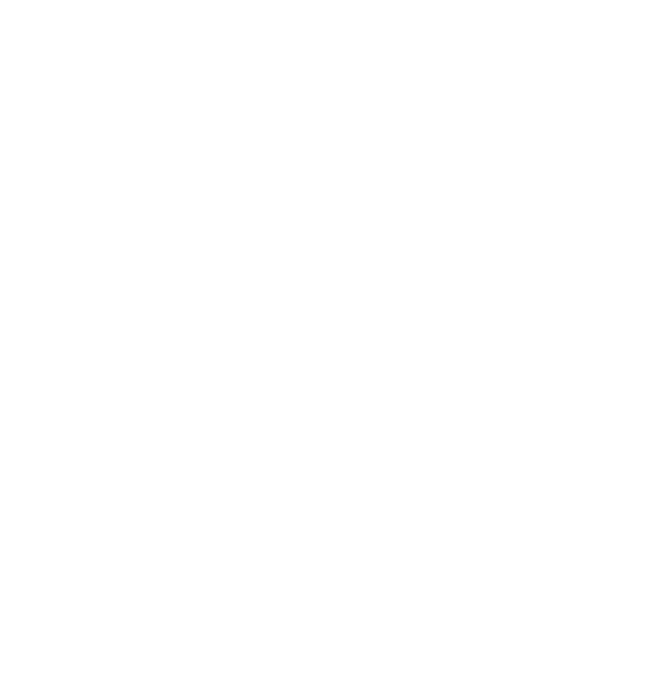
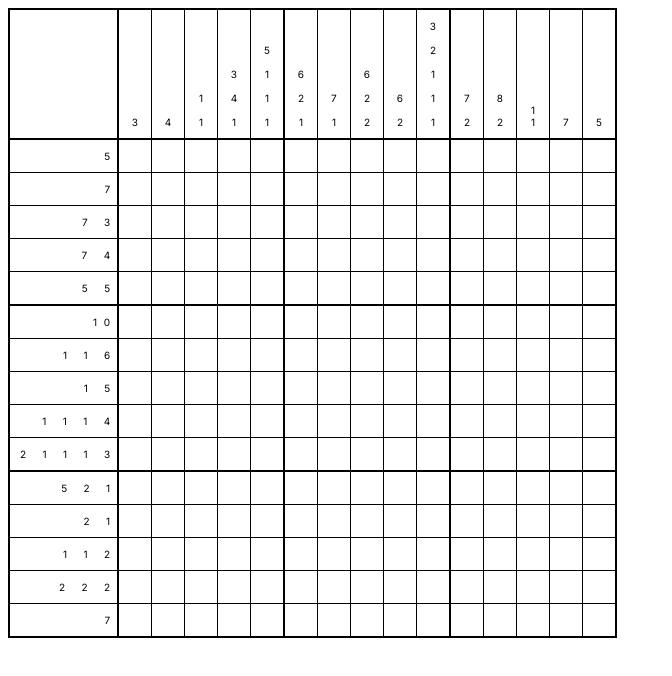
Before and after one commit to asfound/nonograms, a website built with Vite: page nonograms/index.html in a window 1280 px wide. Shown: the whole page, without its empty margins (0-672 px from the left). Built offline with nearby package versions, Linux system fonts and the light colour scheme.

Commit message:
feat: add puzzle board generation

```diff
--- a/nonograms/src/app/app.js
+++ b/nonograms/src/app/app.js
@@ -1,5 +1,27 @@
+import createPuzzleBoard from '@/components/game/puzzle/puzzleBoard';
+
+const matrix = [
+  [0, 0, 0, 0, 1, 1, 1, 1, 1, 0, 0, 0, 0, 0, 0],
+  [0, 0, 0, 1, 1, 1, 1, 1, 1, 1, 0, 0, 0, 0, 0],
+  [0, 0, 0, 1, 1, 1, 1, 1, 1, 1, 0, 1, 1, 1, 0],
+  [0, 0, 0, 1, 1, 1, 1, 1, 1, 1, 0, 1, 1, 1, 1],
+  [0, 0, 0, 0, 1, 1, 1, 1, 1, 0, 1, 1, 1, 1, 1],
+  [0, 0, 0, 0, 0, 1, 1, 1, 1, 1, 1, 1, 1, 1, 1],
+  [0, 0, 0, 0, 1, 0, 1, 0, 0, 1, 1, 1, 1, 1, 1],
+  [0, 0, 0, 1, 0, 0, 0, 0, 0, 0, 1, 1, 1, 1, 1],
+  [0, 0, 0, 1, 0, 1, 0, 1, 0, 0, 1, 1, 1, 1, 0],
+  [1, 1, 0, 1, 0, 1, 0, 1, 0, 0, 1, 1, 1, 0, 0],
+  [1, 1, 1, 1, 1, 0, 0, 0, 0, 1, 1, 0, 1, 0, 0],
+  [1, 1, 0, 0, 0, 0, 0, 0, 0, 0, 0, 0, 1, 0, 0],
+  [0, 1, 0, 0, 0, 0, 0, 0, 0, 1, 0, 1, 1, 0, 0],
+  [0, 0, 1, 1, 0, 0, 0, 1, 1, 0, 1, 1, 0, 0, 0],
+  [0, 0, 0, 0, 1, 1, 1, 1, 1, 1, 1, 0, 0, 0, 0],
+];
+
 function initApp() {
-  console.log('test app')
+  const puzzle = createPuzzleBoard(matrix);
+  document.body.appendChild(puzzle);
+  console.log('test app');
 }
 
 export default initApp;
--- /dev/null
+++ b/nonograms/src/components/game/gameUtils.js
@@ -0,0 +1,59 @@
+/**
+ * @param {number[][]} matrix
+ * @returns {number[][]}
+ */
+export function calculateTopHints(matrix) {
+  const hints = [];
+
+  for (let col = 0; col < matrix[0].length; col += 1) {
+    const colHints = [];
+    let count = 0;
+
+    matrix.forEach((row) => {
+      if (row[col] === 1) {
+        count += 1;
+      } else if (count > 0) {
+        colHints.push(count);
+        count = 0;
+      }
+    });
+
+    if (count > 0) {
+      colHints.push(count);
+    }
+
+    hints.push(colHints);
+  }
+
+  return hints;
+}
+
+/**
+ * @param {number[][]} matrix
+ * @returns {number[][]}
+ */
+export function calculateSideHints(matrix) {
+  /** @type {number[][]}  */
+  const hints = [];
+
+  matrix.forEach((row) => {
+    let count = 0;
+    const rowHints = [];
+    row.forEach((value) => {
+      if (value === 1) {
+        count += 1;
+      } else if (count > 0) {
+        rowHints.push(count);
+        count = 0;
+      }
+    });
+
+    if (count > 0) {
+      rowHints.push(count);
+    }
+
+    hints.push(rowHints);
+  });
+
+  return hints;
+}
--- /dev/null
+++ b/nonograms/src/components/game/puzzle/puzzleBoard.js
@@ -0,0 +1,66 @@
+import {
+  calculateSideHints,
+  calculateTopHints,
+} from '@/components/game/gameUtils';
+import { div, table, thead, tbody, tr, th, td } from '@/utils/createElement';
+
+import styles from './puzzleBoard.module.css';
+
+/**
+ * @param {number[][]} matrix
+ */
+function createPuzzleBoard(matrix) {
+  const puzzleBoard = div({
+    className: styles.board,
+  });
+
+  const tableElement = table({});
+
+  const tableHeadElement = thead({});
+  const tableHeadRowElement = tr({});
+  const tableHeaderElement = th({});
+
+  tableHeadRowElement.appendChild(tableHeaderElement);
+  tableHeadElement.appendChild(tableHeadRowElement);
+
+  const topHints = calculateTopHints(matrix);
+  const sideHints = calculateSideHints(matrix);
+
+  const topRowElement = tr({});
+  const corner = td({});
+  topRowElement.appendChild(corner);
+
+  const tableBody = tbody({});
+  tableBody.appendChild(topRowElement);
+
+  topHints.forEach((hint) => {
+    const tdElement = td({
+      innerText: hint.join(' '),
+    });
+
+    topRowElement.appendChild(tdElement);
+  });
+
+  const rows = matrix.map((row, index) => {
+    const rowElement = tr({});
+    const hintElement = td({
+      innerText: sideHints[index].join(' '),
+    });
+
+    const cells = row.map(() => {
+      const cellElement = td({});
+      return cellElement;
+    });
+
+    rowElement.append(hintElement, ...cells);
+    return rowElement;
+  });
+
+  tableBody.append(...rows);
+  tableElement.append(tableHeadElement, tableBody);
+  puzzleBoard.appendChild(tableElement);
+
+  return puzzleBoard;
+}
+
+export default createPuzzleBoard;
--- /dev/null
+++ b/nonograms/src/components/game/puzzle/puzzleBoard.module.css
@@ -0,0 +1,56 @@
+.board {
+  margin: 0 auto;
+}
+
+table {
+  user-select: none;
+
+  border-collapse: collapse;
+
+  margin: 0;
+
+  font-size: 0.625rem;
+  text-align: center;
+
+  background-color: var(--base-background);
+}
+
+thead,
+th {
+  margin: 0;
+  padding: 0;
+  font-size: 0;
+}
+
+td {
+  margin: 0;
+  padding: 0.625rem;
+  border: var(--border-thin);
+}
+
+td:first-child {
+  padding-right: 0;
+  border-right: var(--border-thick);
+  border-left: var(--border-thick);
+
+  text-align: right;
+  letter-spacing: 0.425rem;
+}
+
+tr:first-child td {
+  writing-mode: vertical-lr;
+  text-align: end;
+  text-orientation: upright;
+}
+
+tbody tr:first-child {
+  border-bottom: var(--border-thick);
+}
+
+td:nth-child(5n-4) {
+  border-right: var(--border-thick);
+}
+
+tr:nth-child(5n-4) {
+  border-bottom: var(--border-thick);
+}
--- a/nonograms/src/styles/style.css
+++ b/nonograms/src/styles/style.css
@@ -1,3 +1,7 @@
 :root {
+  --main: black;
+  --border-thick: 2px solid var(--main);
+  --border-thin: 1px solid var(--main);
+
   font-family: Inter, system-ui, Avenir, Helvetica, Arial, sans-serif;
 }
--- a/nonograms/src/utils/createElement.js
+++ b/nonograms/src/utils/createElement.js
@@ -37,3 +37,12 @@ export const h1 = createElementFactory('h1');
 export const header = createElementFactory('header');
 
 export const main = createElementFactory('main');
+
+export const table = createElementFactory('table');
+export const thead = createElementFactory('thead');
+export const tbody = createElementFactory('tbody');
+export const tr = createElementFactory('tr');
+export const th = createElementFactory('th');
+export const td = createElementFactory('td');
+
+export const span = createElementFactory('span');
```
